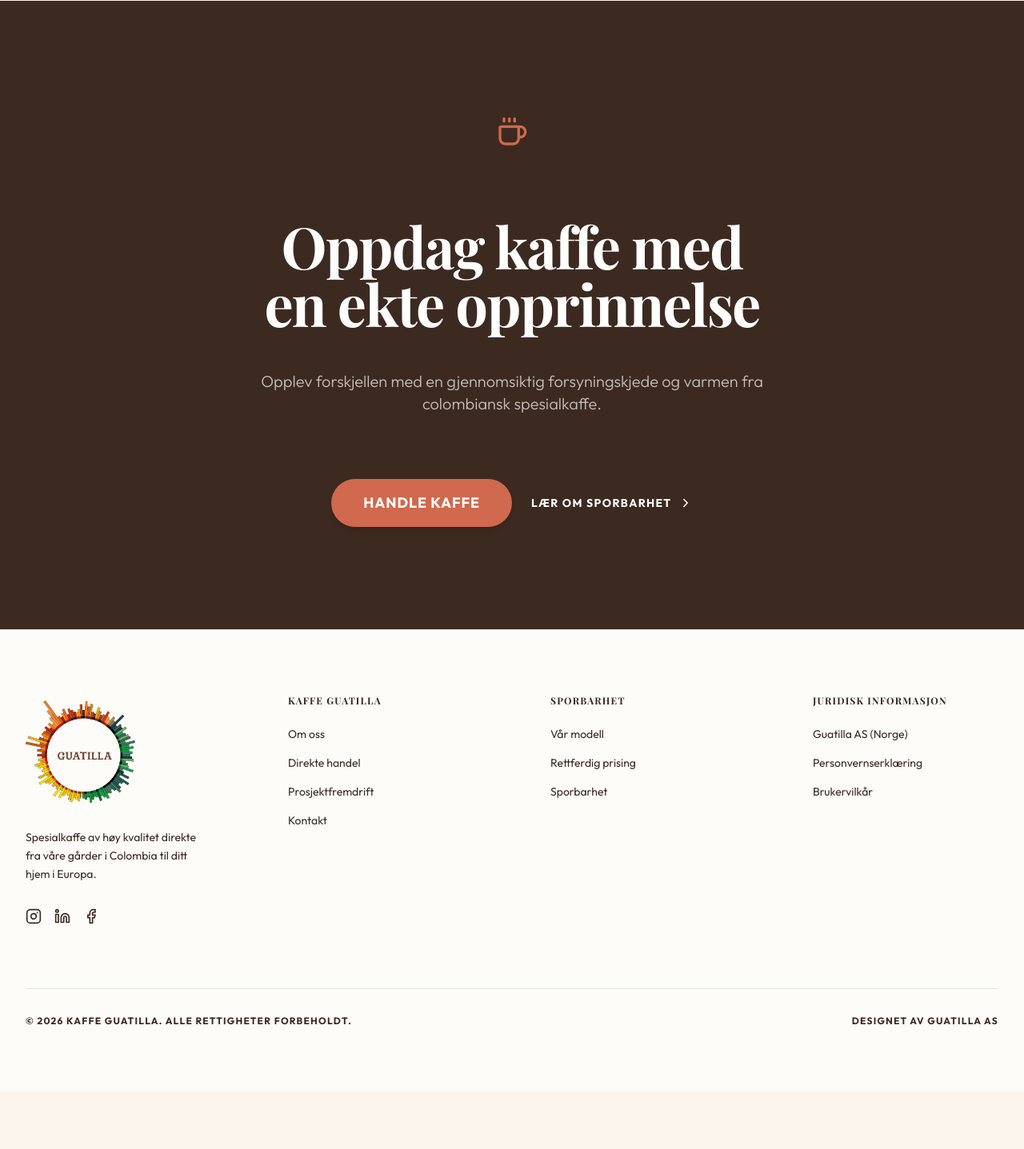
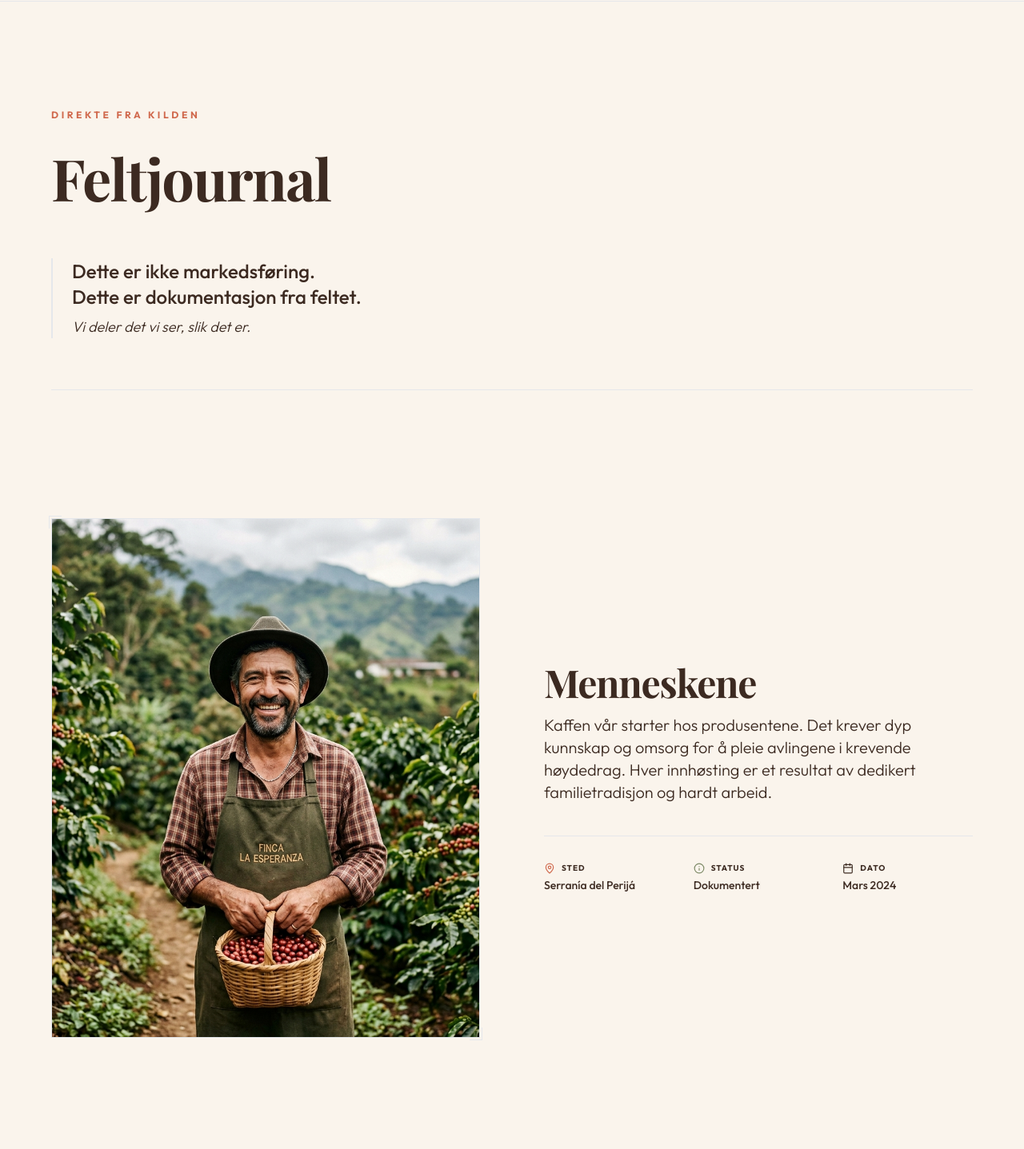
Before and after one commit to Guatilla/guatilla-web, a Next.js app: page /origen in a window 1280 px wide. Shown: the part 6580-8017 px from the top of the page at 80% size. Before the commit the page ends 7945 px from the top, so only its background shows below. Built offline with nearby package versions, Linux system fonts and the light colour scheme.

Commit message:
feat: add authentic Feltjournal storytelling section to origin page

```diff
--- a/src/app/origen/page.tsx
+++ b/src/app/origen/page.tsx
@@ -4,6 +4,7 @@ import SectionContainer from "@/components/ui/SectionContainer";
 import OriginCard from "@/components/ui/OriginCard";
 import TimelineStep from "@/components/ui/TimelineStep";
 import ImageTextBlock from "@/components/ui/ImageTextBlock";
+import FieldJournalSection from "@/components/ui/FieldJournalSection";
 import {
   Users,
   Handshake,
@@ -237,6 +238,9 @@ export default function OrigenPage() {
         </div>
       </SectionContainer>
 
+      {/* FIELD JOURNAL SECTION */}
+      <FieldJournalSection />
+
       {/* 10. FINAL CTA */}
       <SectionContainer bgClass="bg-brand-coffee">
         <div className="max-w-4xl mx-auto text-center space-y-12">
--- /dev/null
+++ b/src/components/ui/EditorialBlock.tsx
@@ -0,0 +1,79 @@
+import React from "react";
+import Image from "next/image";
+import { MapPin, Info, Calendar } from "lucide-react";
+
+interface EditorialBlockProps {
+  title: string;
+  description: string;
+  imageSrc: string;
+  location: string;
+  status: string;
+  date: string;
+  reverse?: boolean;
+}
+
+export default function EditorialBlock({
+  title,
+  description,
+  imageSrc,
+  location,
+  status,
+  date,
+  reverse = false,
+}: EditorialBlockProps) {
+  return (
+    <div className="grid grid-cols-1 lg:grid-cols-2 gap-12 lg:gap-20 items-center py-12 md:py-16">
+      {/* Image Container */}
+      <div className={`relative h-[500px] lg:h-[650px] w-full border border-brand-coffee/10 bg-brand-cream ${reverse ? "lg:order-2" : "lg:order-1"}`}>
+        <Image
+          src={imageSrc}
+          alt={title}
+          fill
+          className="object-cover contrast-105 sepia-[.02]"
+        />
+        {/* Subtle decorative corners to enhance the editorial/print feel */}
+        <div className="absolute top-0 left-0 w-4 h-4 border-t border-l border-brand-coffee/30 -translate-x-1 -translate-y-1" />
+        <div className="absolute bottom-0 right-0 w-4 h-4 border-b border-r border-brand-coffee/30 translate-x-1 translate-y-1" />
+      </div>
+
+      {/* Text Content */}
+      <div className={`space-y-10 ${reverse ? "lg:order-1" : "lg:order-2"}`}>
+        <div className="space-y-4">
+          <h3 className="text-3xl md:text-4xl lg:text-5xl font-heading font-bold text-brand-coffee leading-tight">
+            {title}
+          </h3>
+          <p className="text-lg md:text-xl text-brand-coffee/75 font-light leading-relaxed max-w-lg">
+            {description}
+          </p>
+        </div>
+
+        {/* Editorial Metadata Block */}
+        <div className="pt-8 border-t border-brand-coffee/10 grid grid-cols-1 sm:grid-cols-3 gap-6">
+          <div className="space-y-1">
+            <div className="flex items-center gap-2 text-brand-coffee/50 mb-1">
+              <MapPin size={14} className="text-brand-terracotta" />
+              <span className="text-[10px] font-bold tracking-widest uppercase">Sted</span>
+            </div>
+            <p className="text-sm font-medium text-brand-coffee/90">{location}</p>
+          </div>
+
+          <div className="space-y-1">
+            <div className="flex items-center gap-2 text-brand-coffee/50 mb-1">
+              <Info size={14} className="text-brand-olive" />
+              <span className="text-[10px] font-bold tracking-widest uppercase">Status</span>
+            </div>
+            <p className="text-sm font-medium text-brand-coffee/90">{status}</p>
+          </div>
+
+          <div className="space-y-1">
+            <div className="flex items-center gap-2 text-brand-coffee/50 mb-1">
+              <Calendar size={14} className="text-brand-coffee/40" />
+              <span className="text-[10px] font-bold tracking-widest uppercase">Dato</span>
+            </div>
+            <p className="text-sm font-medium text-brand-coffee/90">{date}</p>
+          </div>
+        </div>
+      </div>
+    </div>
+  );
+}
--- /dev/null
+++ b/src/components/ui/FieldJournalSection.tsx
@@ -0,0 +1,70 @@
+import React from "react";
+import SectionContainer from "@/components/ui/SectionContainer";
+import EditorialBlock from "@/components/ui/EditorialBlock";
+
+export default function FieldJournalSection() {
+  return (
+    <SectionContainer id="feltjournal" bgClass="bg-brand-linen border-y border-brand-coffee/5">
+      <div className="max-w-6xl mx-auto space-y-16 lg:space-y-24">
+
+        {/* Full Width Hero Intro */}
+        <div className="text-center md:text-left space-y-8 pb-8 lg:pb-16 border-b border-brand-coffee/10">
+          <span className="text-brand-terracotta font-bold uppercase tracking-[0.3em] text-xs">
+            Direkte fra kilden
+          </span>
+          <h2 className="text-5xl md:text-6xl lg:text-7xl font-heading font-bold text-brand-coffee">
+            Feltjournal
+          </h2>
+          <div className="w-24 h-px bg-brand-terracotta/40 md:mx-0 mx-auto" />
+          <div className="space-y-2 border-l-2 border-brand-terracotta/30 pl-6 max-w-2xl">
+            <p className="text-xl md:text-2xl text-brand-coffee/90 font-medium leading-relaxed">
+              Dette er ikke markedsføring.<br />
+              Dette er dokumentasjon fra feltet.
+            </p>
+            <p className="text-lg text-brand-coffee/60 font-light italic">
+              Vi deler det vi ser, slik det er.
+            </p>
+          </div>
+        </div>
+
+        {/* Narrative Flow */}
+        <div className="space-y-4">
+
+          {/* 1. Menneskene (People) */}
+          <EditorialBlock
+            title="Menneskene"
+            description="Kaffen vår starter hos produsentene. Det krever dyp kunnskap og omsorg for å pleie avlingene i krevende høydedrag. Hver innhøsting er et resultat av dedikert familietradisjon og hardt arbeid."
+            imageSrc="/assets/producer.png"
+            location="Serranía del Perijá"
+            status="Dokumentert"
+            date="Mars 2024"
+            reverse={false}
+          />
+
+          {/* 2. Prosessen (Process) */}
+          <EditorialBlock
+            title="Prosessen"
+            description="Etter innhøstingen følger en presisjonsfase. Tørking og prosessering ved opprinnelsen krever streng kontroll. Dette bildet viser kaffebønnene i sin rå, beskyttende form før de renses for eksport."
+            imageSrc="/assets/about-raw-coffee.jpg"
+            location="Trilladora, Colombia"
+            status="Under vurdering"
+            date="Mars 2024"
+            reverse={true}
+          />
+
+          {/* 3. Territoriet (Territory) */}
+          <EditorialBlock
+            title="Territoriet"
+            description="Kvaliteten ligger i jordsmonnet. Serranía del Perijá byr på unike mikroklima, rent vann fra fjellet og vulkansk jord som gir den karakteristiske smaken til Guatilla-kaffen."
+            imageSrc="/assets/perija-hero.jpg"
+            location="Serranía del Perijá"
+            status="Kartlagt"
+            date="Februar 2024"
+            reverse={false}
+          />
+
+        </div>
+      </div>
+    </SectionContainer>
+  );
+}
--- /dev/null
+++ b/src/components/ui/FieldRecordCard.tsx
@@ -0,0 +1,70 @@
+import React from "react";
+import Image from "next/image";
+import { MapPin, Calendar, Camera, Video, Info } from "lucide-react";
+
+interface FieldRecordCardProps {
+  title: string;
+  type: "Bilde" | "Video" | "Bilde / Video";
+  status: string;
+  date: string;
+  location: string;
+  mediaSrc: string;
+  isFeatured?: boolean;
+}
+
+export default function FieldRecordCard({
+  title,
+  type,
+  status,
+  date,
+  location,
+  mediaSrc,
+  isFeatured = false,
+}: FieldRecordCardProps) {
+  const isVideo = type.includes("Video");
+
+  return (
+    <div className="bg-transparent border border-brand-coffee/10 flex flex-col transition-colors duration-300 hover:border-brand-coffee/30">
+      <div className={`relative w-full bg-brand-cream border-b border-brand-coffee/10 ${isFeatured ? "h-80" : "h-60"}`}>
+        <Image
+          src={mediaSrc}
+          alt={title}
+          fill
+          className="object-cover grayscale-[20%]"
+        />
+        <div className="absolute top-3 right-3 bg-brand-linen/90 backdrop-blur-sm px-2.5 py-1 border border-brand-coffee/10 flex items-center gap-1.5 text-brand-coffee text-[10px] font-bold tracking-widest uppercase">
+          {isVideo ? <Video size={12} /> : <Camera size={12} />}
+          <span>{type}</span>
+        </div>
+      </div>
+
+      <div className="p-5 flex flex-col flex-grow space-y-4 bg-brand-linen/50">
+        <div>
+          <h3 className={`font-heading font-bold text-brand-coffee mb-1 ${isFeatured ? "text-2xl" : "text-xl"}`}>
+            {title}
+          </h3>
+        </div>
+
+        <div className="space-y-2.5 mt-auto pt-3 border-t border-brand-coffee/10">
+          <div className="flex items-center gap-2 text-xs text-brand-coffee/80">
+            <MapPin size={14} className="text-brand-terracotta flex-shrink-0" />
+            <span className="font-bold uppercase tracking-wider">Sted:</span>
+            <span className="font-medium">{location}</span>
+          </div>
+
+          <div className="flex items-center gap-2 text-xs text-brand-coffee/80">
+            <Info size={14} className="text-brand-olive flex-shrink-0" />
+            <span className="font-bold uppercase tracking-wider">Status:</span>
+            <span className="font-medium">{status}</span>
+          </div>
+
+          <div className="flex items-center gap-2 text-xs text-brand-coffee/80">
+            <Calendar size={14} className="text-brand-coffee/50 flex-shrink-0" />
+            <span className="font-bold uppercase tracking-wider">Dato:</span>
+            <span className="font-medium">{date}</span>
+          </div>
+        </div>
+      </div>
+    </div>
+  );
+}
```
